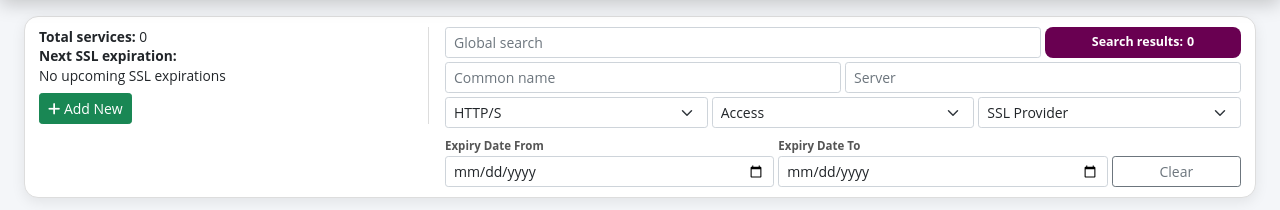
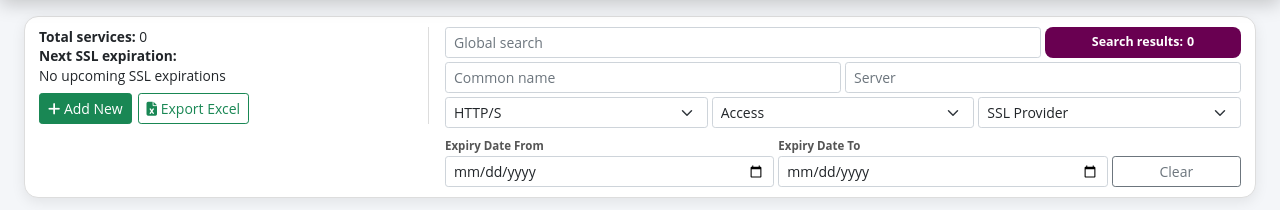
Before and after one commit to UoEMainLibrary/LDDT_Sites_and_Systems_Tracking, a Django app: a page that uses lddt_app/templates/website/websites_home.html in a window 1280 px wide. Shown: the part 79-289 px from the top of the page. Run offline with Django 3.2, Linux system fonts and the light colour scheme; data that the repository does not hold is empty; parts of the project's set-up code (start-up, migrations or seed data) failed here and were passed over.

Commit message:
export webs and corrections to ga4 monthly report added

```diff
--- a/lddt_app/templates/website/websites_home.html
+++ b/lddt_app/templates/website/websites_home.html
@@ -195,6 +195,12 @@
     font-size: 0.72rem;
 }
 
+.action-buttons {
+    display: flex;
+    gap: 6px;
+    flex-wrap: wrap;
+}
+
 @media (max-width: 1199px) {
     .summary-box {
         border-right: none;
@@ -248,9 +254,13 @@
 
                     {% endif %}
 
-                    <div class="mt-2">
+                    <div class="mt-2 action-buttons">
                         <a href="{% url 'create_subsite' %}" class="btn btn-success btn-sm">
                             <i class="fa fa-plus"></i> Add New
+                        </a>
+
+                        <a href="{% url 'export_websites_excel' %}" class="btn btn-outline-success btn-sm">
+                            <i class="fa fa-file-excel"></i> Export Excel
                         </a>
                     </div>
 
--- a/lddt_app/urls.py
+++ b/lddt_app/urls.py
@@ -71,4 +71,5 @@ path("ga4/last-12-months/active-users/", ga4_last_12_months_active_users, name="
    re_path(r'^access_statement/(\d+)/', access_statement_details, name='access_statement_details'),
    path('update_access_statement/<int:id>/', update_access_statement, name='update_access_statement'),
    path('delete_statement/<int:id>/', delete_statement, name='delete_statement'),
+path("websites/export/excel/", export_websites_excel, name="export_websites_excel"),
 ]
--- a/lddt_app/views.py
+++ b/lddt_app/views.py
@@ -44,6 +44,9 @@ from django.utils import timezone
 
 from .models import GoogleAnalyticsStats
 from django.utils import timezone
+
+from openpyxl import Workbook
+
 
 import logging
 logger = logging.getLogger(__name__)
@@ -300,6 +303,46 @@ def websites_full_table(request):
 
 def websites_process_2(request):
     return render(request, 'website/websites_process_2.html')
+
+def export_websites_excel(request):
+    websites = Website.objects.all().order_by("common_name")
+
+    wb = Workbook()
+    ws = wb.active
+    ws.title = "Websites"
+
+    ws.append([
+        "Status",
+        "HTTP Code",
+        "Expiry Date",
+        "Common Name",
+        "IP Address",
+        "Access",
+        "Server",
+        "Load Balancer",
+        "SSL Provider",
+    ])
+
+    for website in websites:
+        ws.append([
+            website.http_check_status or "N/A",
+            website.http_status_code or "N/A",
+            website.ssl_expiry_date_new.strftime("%Y-%m-%d") if website.ssl_expiry_date_new else "N/A",
+            website.common_name or "N/A",
+            website.url_ip or "N/A",
+            website.url_access_scope or "N/A",
+            website.server or "N/A",
+            website.load_balancer or "N/A",
+            website.ssl_certificate_provider or "N/A",
+        ])
+
+    response = HttpResponse(
+        content_type="application/vnd.openxmlformats-officedocument.spreadsheetml.sheet"
+    )
+    response["Content-Disposition"] = 'attachment; filename="websites.xlsx"'
+
+    wb.save(response)
+    return response
 
 
 ############################# WEBSITES CRUD
```
